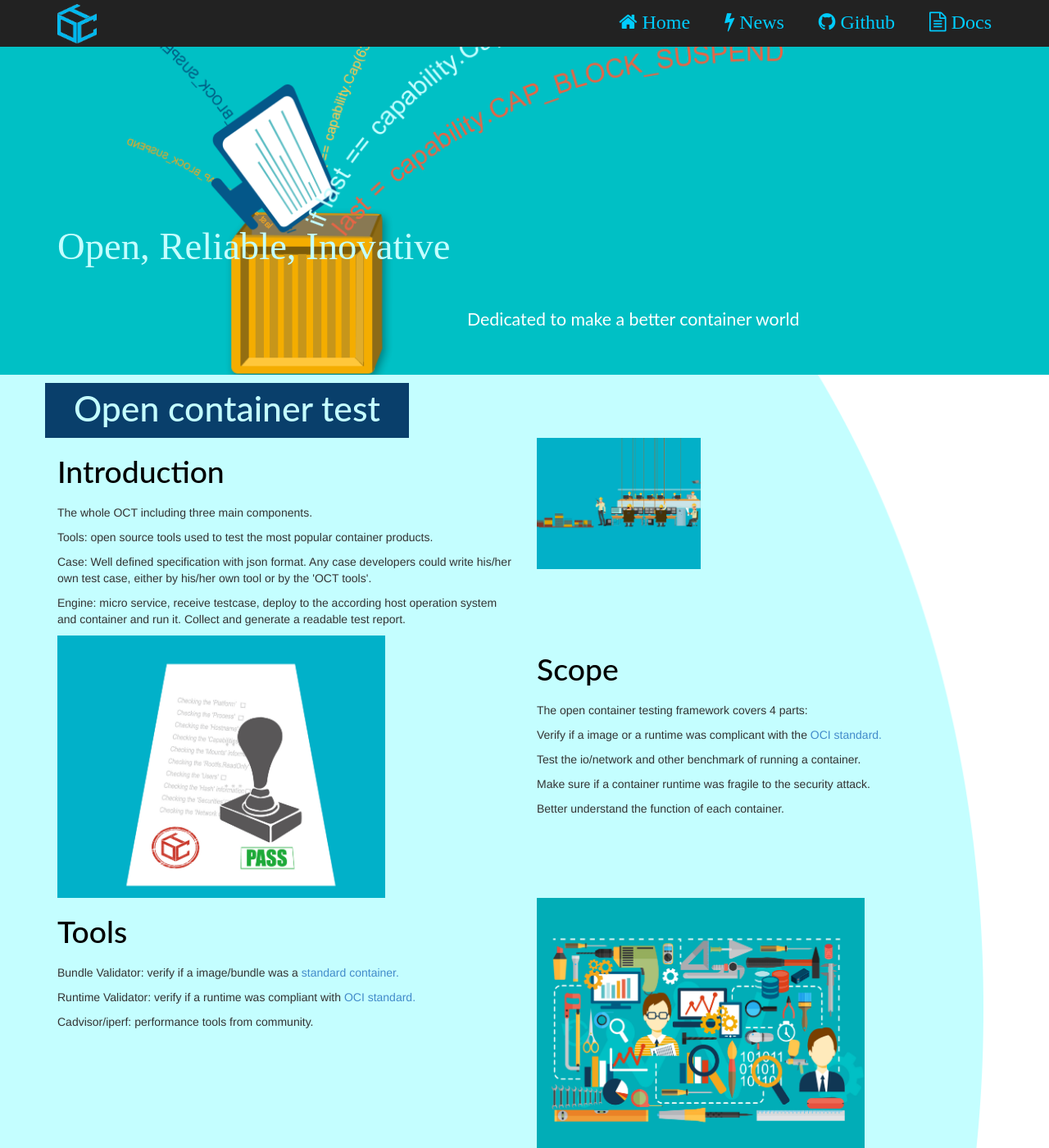
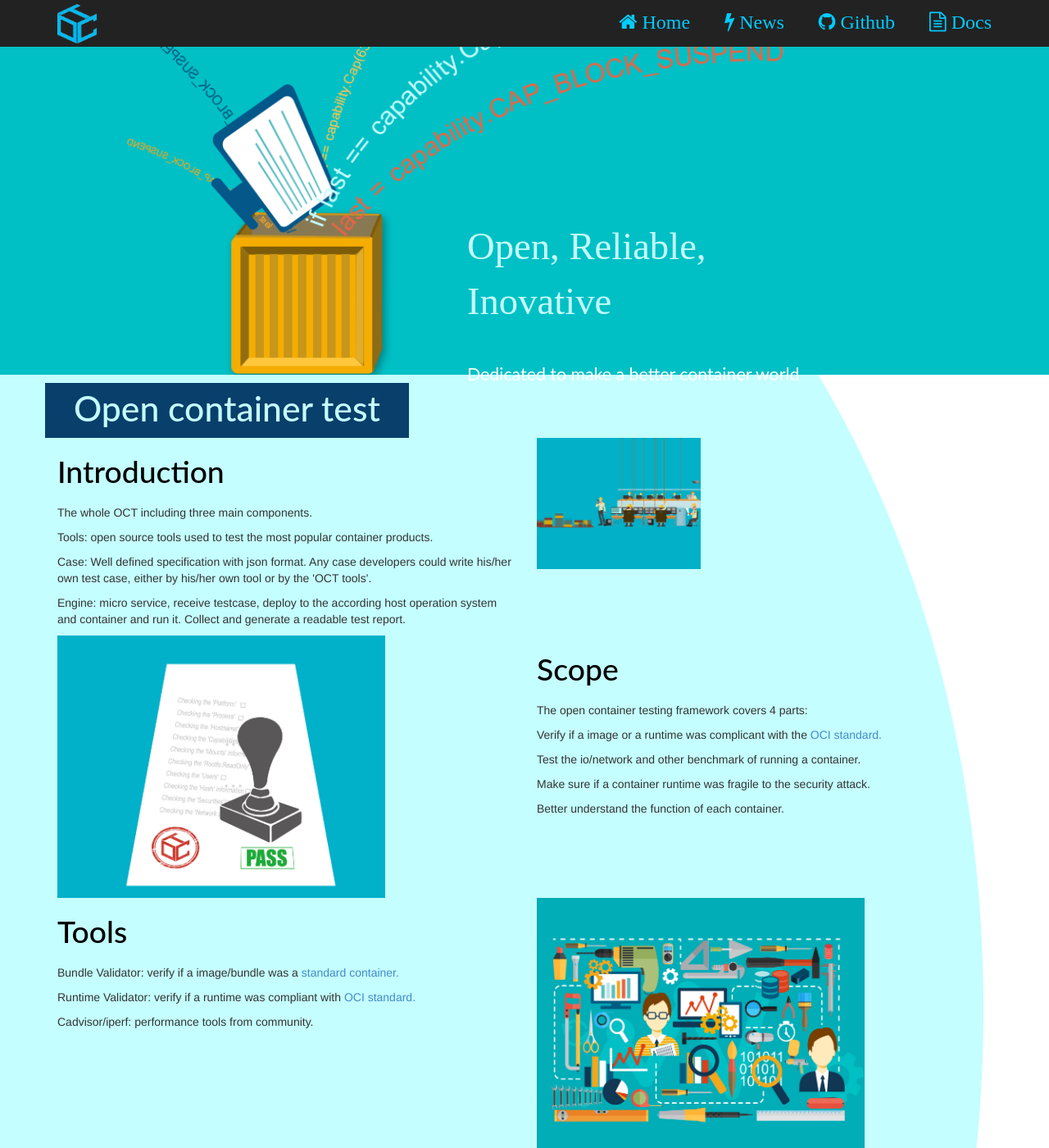
Before and after one commit to ociweb/ociweb.github.io, a Jekyll site: the page index.html, which Jekyll copies as it is, in a window 1280 px wide and 1400 px high. Shown: the whole window at 82% size. Built offline with Jekyll 4.4.1, drawn with Linux system fonts in a browser that asks for light colours; some web fonts are replaced.

Commit message:
Update style.css

```diff
--- a/assets/css/style.css
+++ b/assets/css/style.css
@@ -216,7 +216,7 @@ h3 {
   color:#c4feff;
   font-size:35pt;
   margin-top:180px;
-  margin-left:500;
+  margin-left:500px;
 }
 .footer .btn {
   padding: 0px;
```
